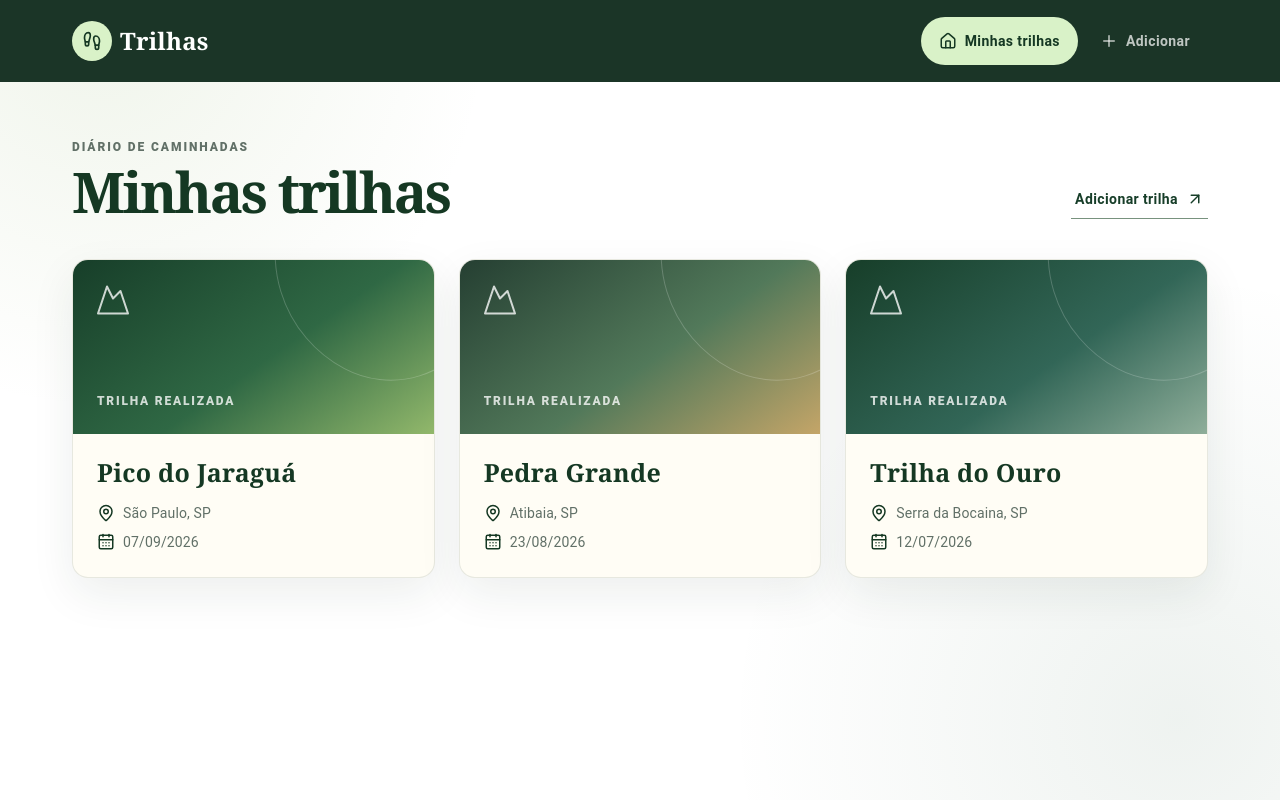
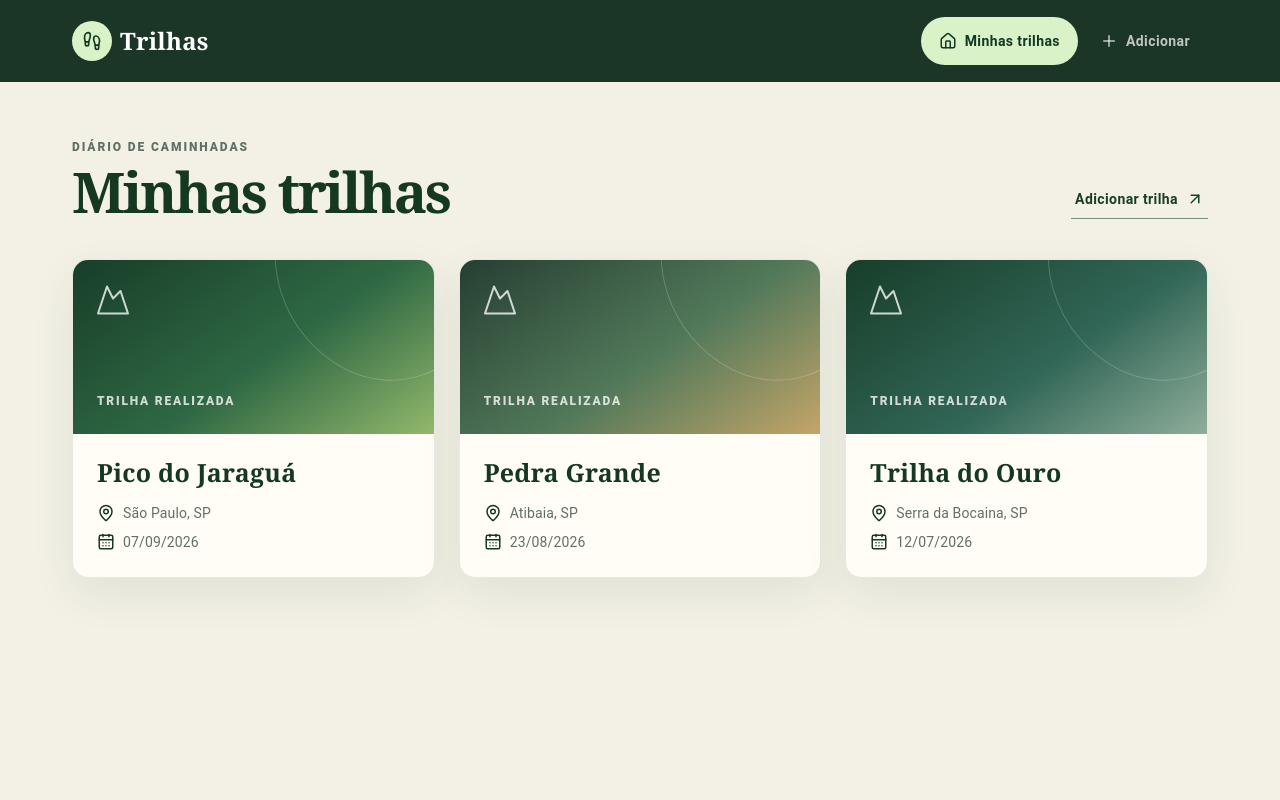
Before and after one commit to davhyandrade/davhyandrade-trails, a Next.js app: page / in a window 1280 px wide. Built offline with nearby package versions, Linux system fonts and the light colour scheme; what @mui/material-nextjs would draw is missing.

Commit message:
refact(palette): changes default background token

```diff
--- a/src/app/_components/trail-card/trail-card.component.tsx
+++ b/src/app/_components/trail-card/trail-card.component.tsx
@@ -30,7 +30,7 @@ function TrailCard({ trail, index }: TrailCardProps) {
             width: 230,
             height: 230,
             border: 1,
-            borderColor: alpha(theme.palette.background.default, 0.2),
+            borderColor: alpha(theme.palette.common.white, 0.2),
             borderRadius: '43% 57%',
             top: -115,
             right: -65,
--- a/src/app/globals.css
+++ b/src/app/globals.css
@@ -6,25 +6,9 @@
   box-sizing: border-box;
 }
 
-html {
-  background: var(--mui-palette-background-dark);
-}
-
 body {
   margin: 0;
   min-height: 100dvh;
-  background:
-    radial-gradient(
-      circle at 8% 3%,
-      var(--mui-palette-background-glowStart),
-      transparent 24rem
-    ),
-    radial-gradient(
-      circle at 92% 90%,
-      var(--mui-palette-background-glowEnd),
-      transparent 28rem
-    ),
-    var(--mui-palette-background-dark);
   color: var(--mui-palette-text-primary);
   font-family: Arial, Helvetica, sans-serif;
 }
--- a/src/shared/lib/mui/theme/palette/palette.config.ts
+++ b/src/shared/lib/mui/theme/palette/palette.config.ts
@@ -19,12 +19,9 @@ export const palette: PaletteOptions = {
   ghostOnDark: { main: colors.white[0] },
   ghostOnLight: { main: colors.green[600] },
   background: {
-    default: colors.white[0],
+    default: colors.white[150],
     paper: colors.white[50],
-    dark: colors.white[150],
     soft: colors.white[100],
-    glowStart: alpha(colors.green[100], 0.16),
-    glowEnd: alpha(colors.green[500], 0.08),
   },
   text: {
     primary: colors.green[700],
--- a/src/shared/lib/mui/theme/palette/palette.types.d.ts
+++ b/src/shared/lib/mui/theme/palette/palette.types.d.ts
@@ -2,10 +2,7 @@ import '@mui/material/styles';
 
 declare module '@mui/material/styles' {
   interface TypeBackground {
-    dark: string;
     soft: string;
-    glowStart: string;
-    glowEnd: string;
   }
 
   interface SimplePaletteColorOptions {
```
